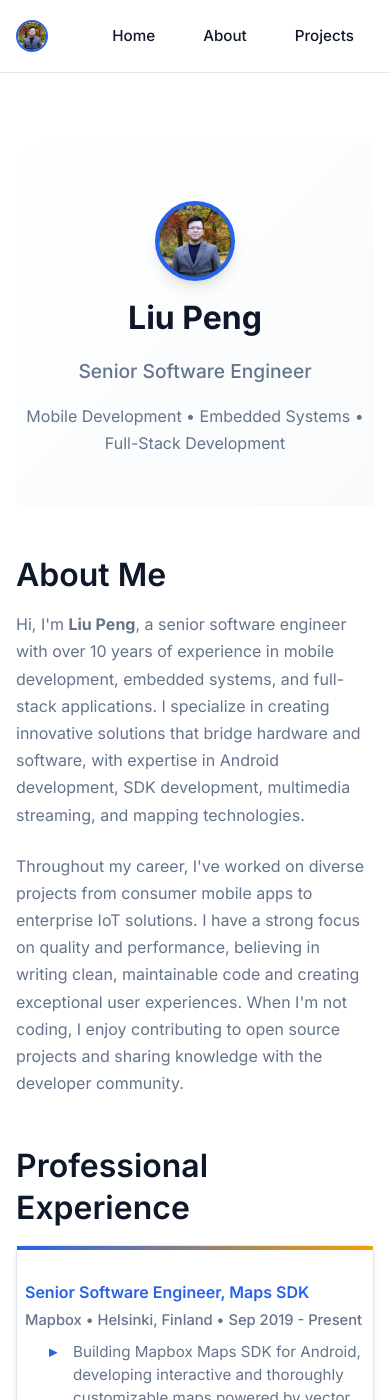
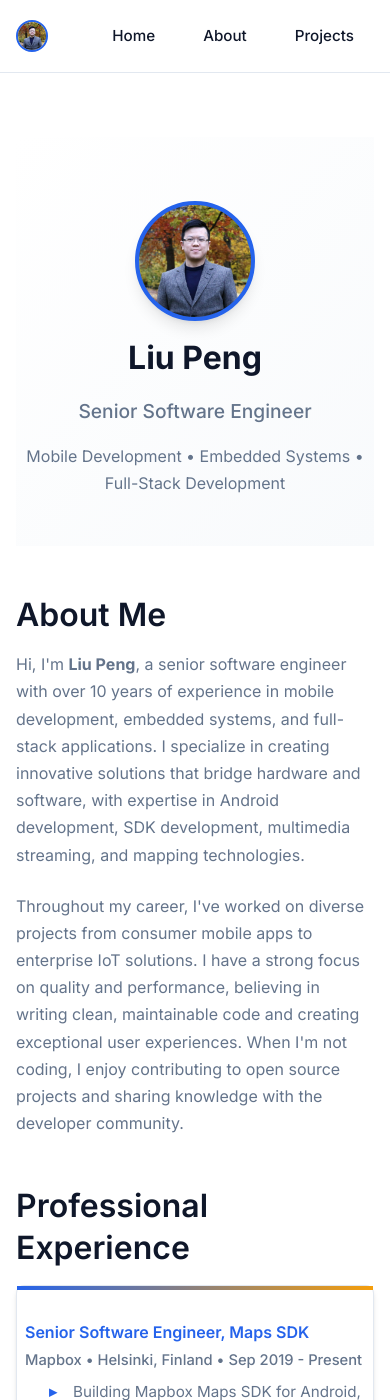
Before and after one commit to pengdev/pengdev.github.io, a Jekyll site: the page built from pages/aboutme.md, in a window 390 px wide and 1400 px high. Built offline with Jekyll 4.4.1, drawn with Linux system fonts in a browser that asks for light colours.

Commit message:
Optimize avatar size for mobile devices on About Me page for better visibility and balance.

```diff
--- a/assets/css/style.css
+++ b/assets/css/style.css
@@ -657,12 +657,17 @@ li {
     }
 
     .avatar {
-        width: 80px;
-        height: 80px;
+        width: 120px !important;
+        height: 120px !important;
     }
-
+    .avatar img {
+        width: 120px !important;
+        height: 120px !important;
+    }
     .avatar-fallback {
-        font-size: 1.5rem;
+        width: 120px !important;
+        height: 120px !important;
+        font-size: 2.5rem !important;
     }
 }
 
```
